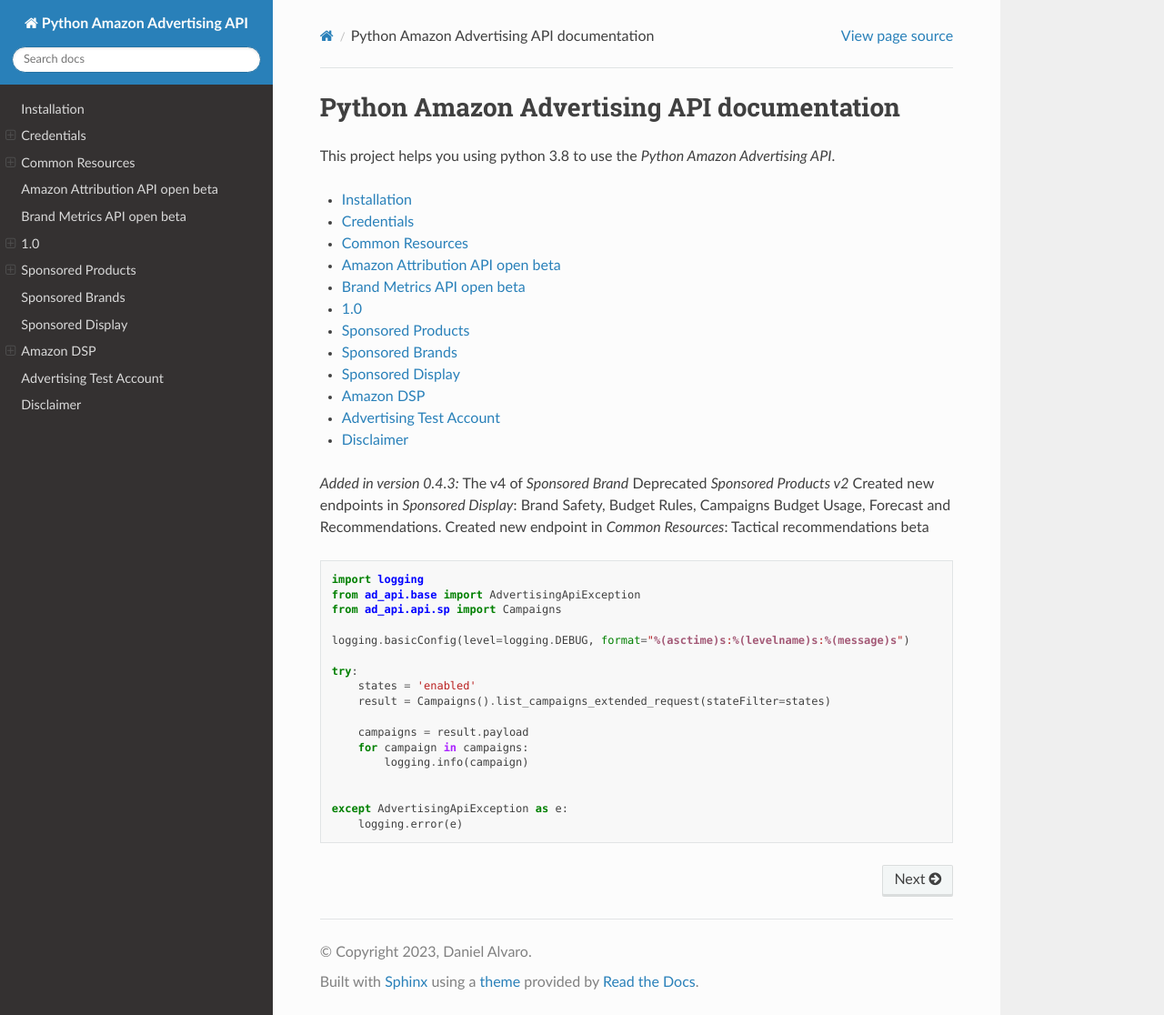
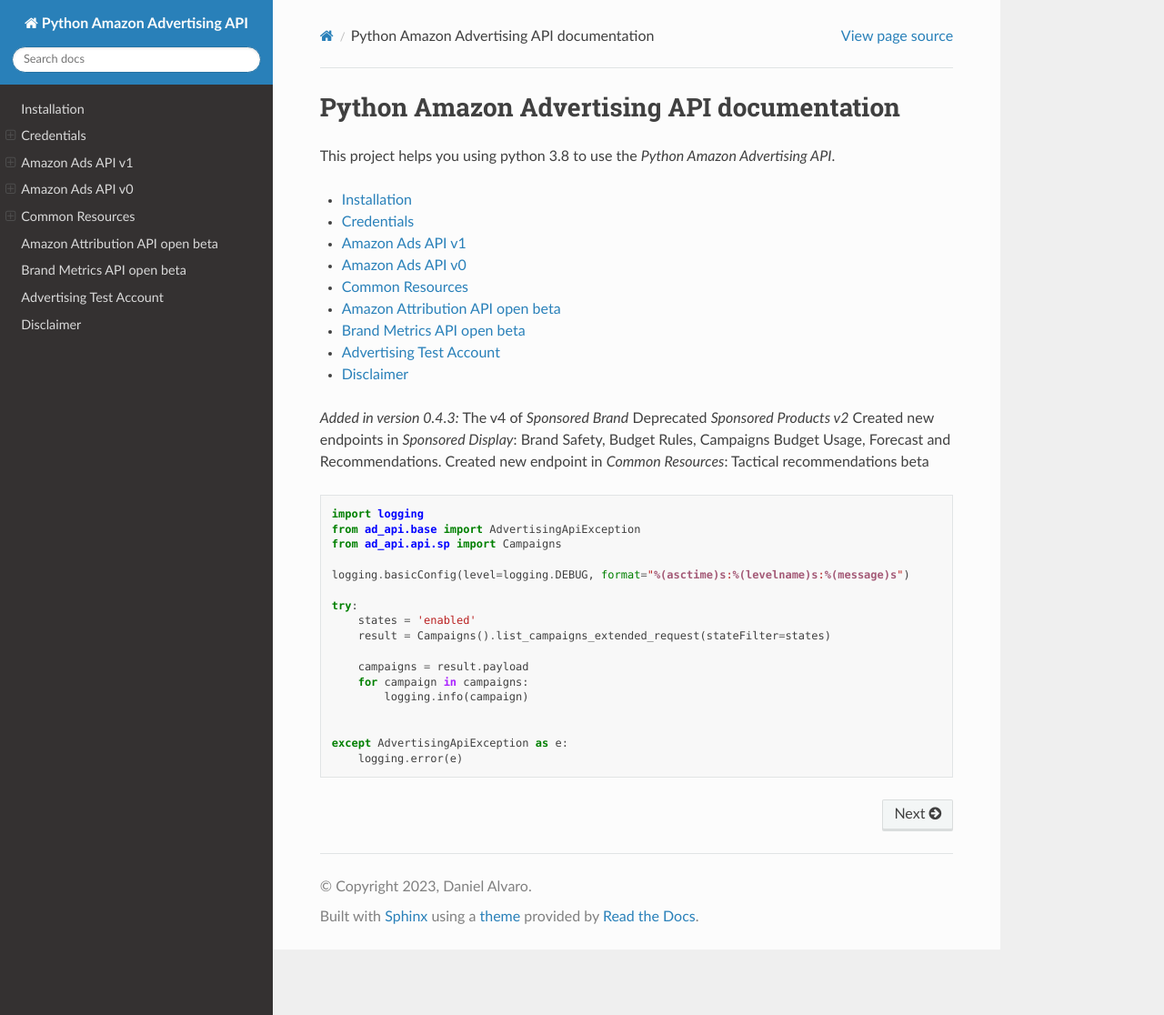
Before and after one commit to denisneuf/python-amazon-ad-api, a Sphinx documentation site: the page built from docs/index.rst, in a window 1280 px wide and 1116 px high. Shown: the whole window at 91% size. Built offline with Sphinx 7.4.7 and the Read the Docs theme 3.1.0, drawn with Linux system fonts in a browser that asks for light colours.

Commit message:
docs: split the tree into Amazon Ads API v1 and v0

```diff
--- a/docs/conf.py
+++ b/docs/conf.py
@@ -51,7 +51,7 @@ templates_path = ['_templates']
 # List of patterns, relative to source directory, that match files and
 # directories to ignore when looking for source files.
 # This pattern also affects html_static_path and html_extra_path.
-exclude_patterns = ['_build', '_legacy', 'Thumbs.db', '.DS_Store']
+exclude_patterns = ['_build', '_legacy', 'Thumbs.db', '.DS_Store', 'sp_v2.rst']
 autodoc_default_options = {"members": True, "undoc-members": True, 'member-order': 'bysource'}
 # html_theme_options = {
 #     "collapse_navigation": False
--- a/docs/index.rst
+++ b/docs/index.rst
@@ -9,14 +9,11 @@ This project helps you using python 3.8 to use the *Python Amazon Advertising AP
 
    installation
    credentials
+   v1
+   v0
    api
    api/attribution
    api/brand_metrics
-   v1
-   sp
-   sb
-   sd
-   dsp
    api/advertising_test_account
    disclaimer
 
--- a/docs/sp.rst
+++ b/docs/sp.rst
@@ -5,7 +5,6 @@ Sponsored Products
     :maxdepth: 1
 
     sp_v3
-    sp_v2
 
 .. warning::
 
--- /dev/null
+++ b/docs/v0.rst
@@ -0,0 +1,16 @@
+Amazon Ads API v0
+=================
+
+The per-product endpoints, superseded by :doc:`v1`.
+
+Each product keeps its own path prefix and its own generations — Sponsored
+Products, Sponsored Brands and Sponsored Display were separate APIs, not
+versions of one API. They stay here for reference and for the products that have
+no unified equivalent yet.
+
+..  toctree::
+    :maxdepth: 1
+
+    sp
+    sb
+    sd
--- a/docs/v1.rst
+++ b/docs/v1.rst
@@ -1,7 +1,7 @@
-1.0
-===
+Amazon Ads API v1
+=================
 
-Amazon Ads API v1 - unified generation
+The unified generation
 
 The v1 endpoints live under ``/adsApi/v1/`` and are **not** split by product.
 Every call targets the same resource and the product is selected in the request
```
